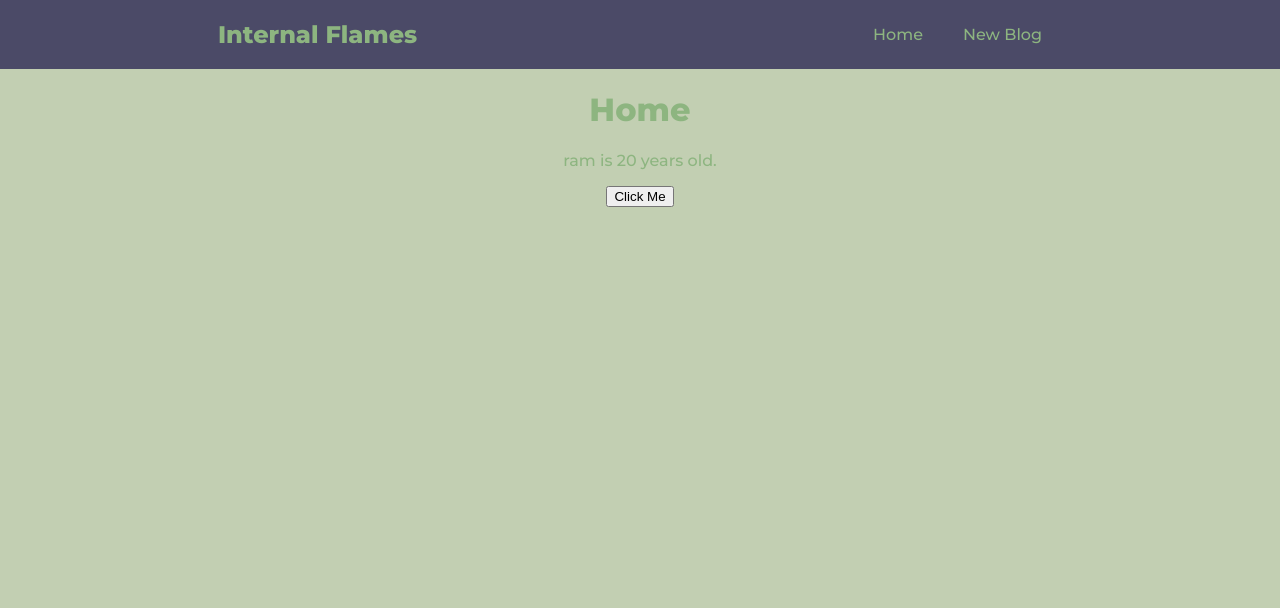
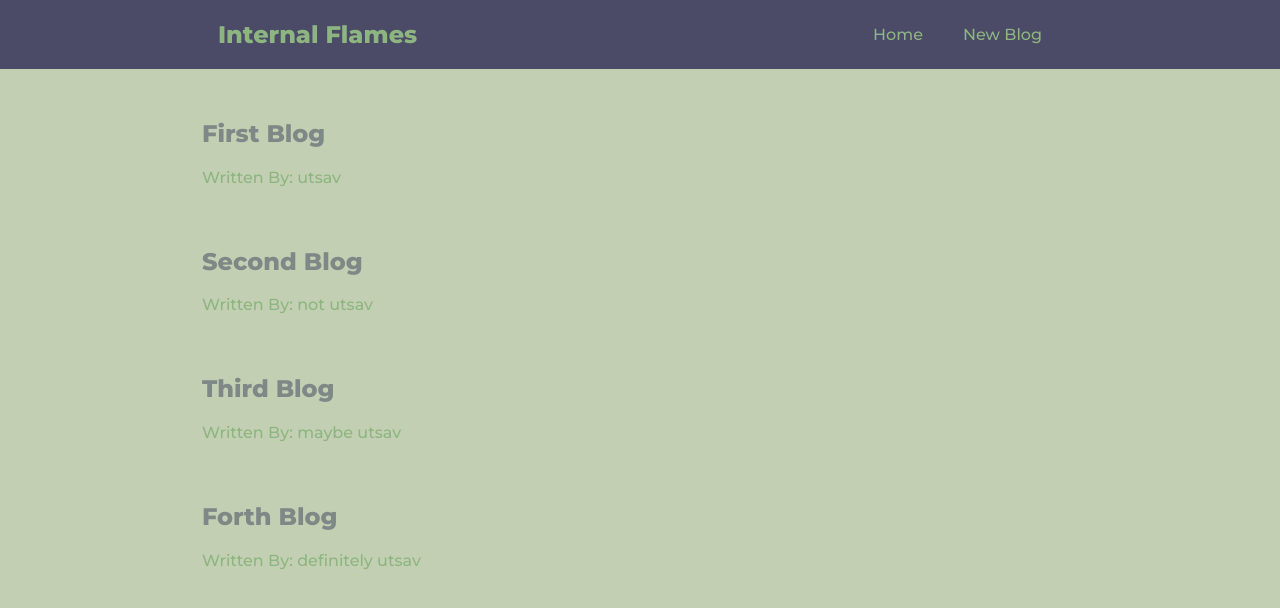
Before and after one commit to utsavsubedi/ReactBlog, a React (Create React App) app: page / in a window 1280 px wide. Shown: the top 608 px of the page. Built offline with nearby package versions, Linux system fonts and the light colour scheme.

Commit message:
list iteration, jsx and little bit of blog preview styling

```diff
--- a/src/Home.js
+++ b/src/Home.js
@@ -1,20 +1,20 @@
 import { useState } from 'react';
 
 const Home = () => {
-    const [name, setName] = useState('ram');
-    const [age, setAge] = useState(20);
-    const handleClick = () => {
-        setName('shyam');
-        setAge('30');
-    }
-
+   const [blogs, setBlogs] = useState([
+       {"title":"First Blog", "aurthor":"utsav", "content":"lorem ipsum...", "id":1},
+       {"title":"Second Blog", "aurthor":"not utsav", "content":"lorem ipsum...", "id":2},
+       {"title":"Third Blog", "aurthor":"maybe utsav", "content":"lorem ipsum...", "id":3},
+       {"title":"Forth Blog", "aurthor":"definitely utsav", "content":"lorem ipsum...", "id":4},
+   ])
     return (
         <div className="home">
-            <h1>Home</h1>
-            <p>{name} is {age} years old.</p>
-            <div>
-                <button onClick={ handleClick }>Click Me</button>
-            </div>
+                {blogs.map((blog) =>(
+                    <div className="blog-preview" key={blog.id}>
+                        <h2 className="title">{blog.title}</h2>
+                        <div className='aurthor'>Written By: {blog.aurthor}</div>
+                    </div>
+                ))}
         </div>
     );
 }
--- a/src/index.css
+++ b/src/index.css
@@ -41,3 +41,17 @@ a{
 .nav-links a:hover{
   color: #DDD1C7;
 }
+
+.blog-preview{
+  margin: 20px 15vw;
+  padding: 10px ;
+  text-align: left;
+}
+
+.title{
+  color: #7E8987;
+}
+
+.blog-preview:hover{
+  box-shadow: 1px 3px 5px  rgba(0,0,0,0.1);
+}
```
